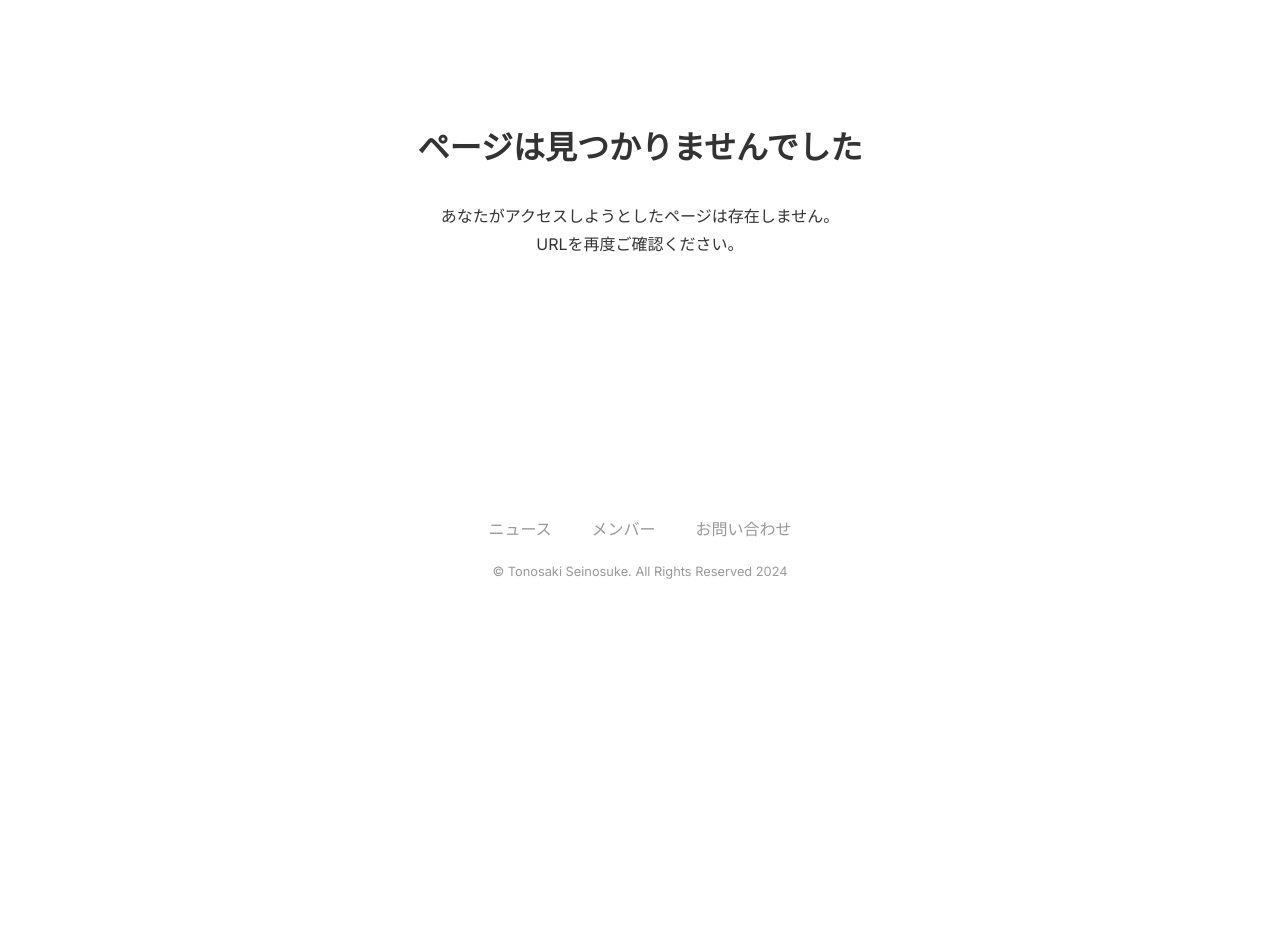
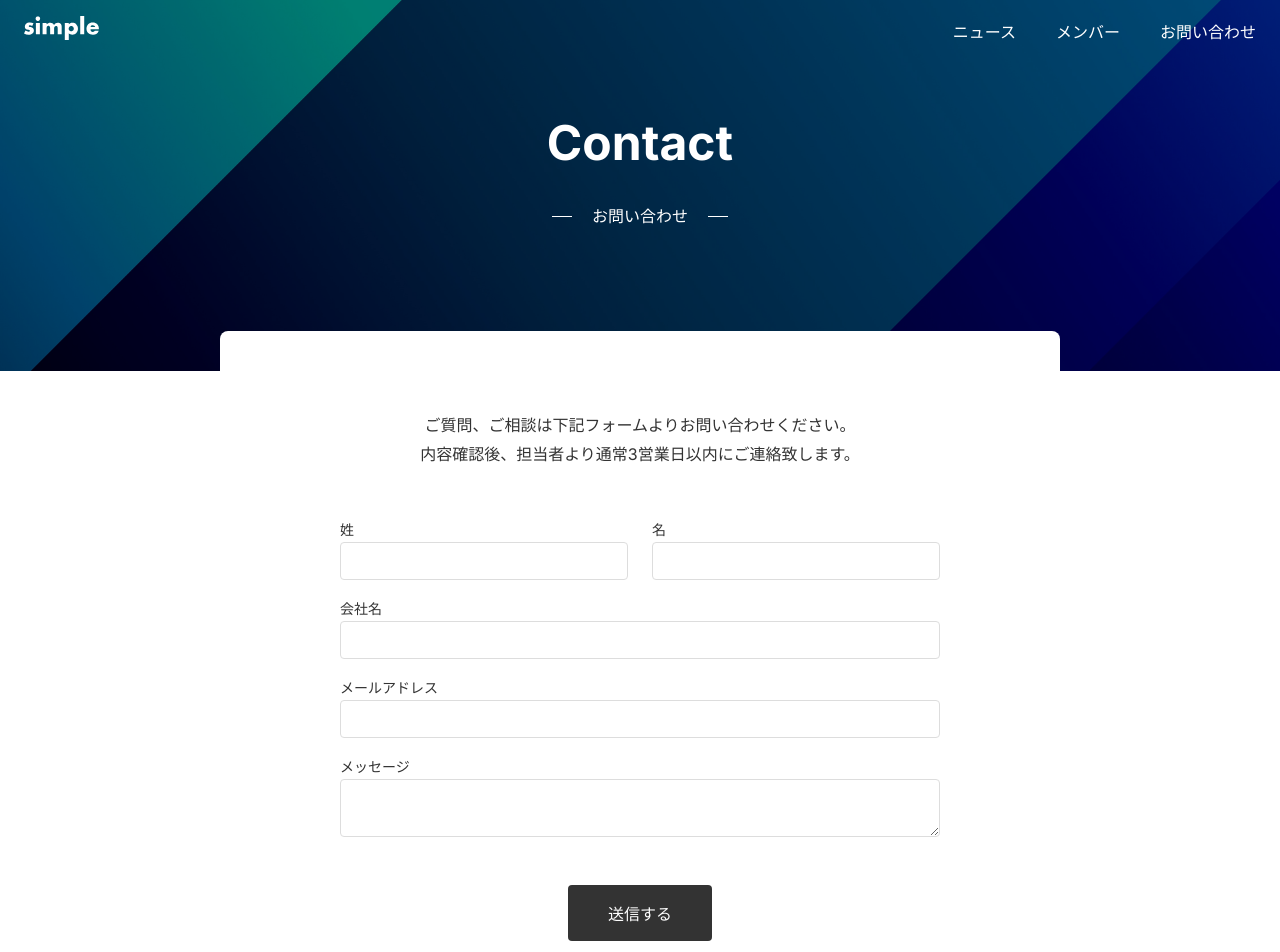
Before and after one commit to seino914/Nextjs_microCMS_site, a Next.js app: page /contact in a window 1280 px wide. Before the commit this address had no page. Shown: the top 952 px of the page. Before the commit the page ends 800 px from the top, so only its background shows below. Built offline with nearby package versions, Linux system fonts and the light colour scheme.

Commit message:
9章まで完了

```diff
--- /dev/null
+++ b/app/_actions/contact.tsx
@@ -0,0 +1,98 @@
+"use server";
+
+function validateEmail(email: string) {
+  const pattern = /^[^\s@]+@[^\s@]+\.[^\s@]+$/;
+  return pattern.test(email);
+}
+
+export async function createContactData(_prevState: any, formData: FormData) {
+  const rawFormData = {
+    lastname: formData.get("lastname") as string,
+    firstname: formData.get("firstname") as string,
+    company: formData.get("company") as string,
+    email: formData.get("email") as string,
+    message: formData.get("message") as string,
+  };
+
+  if (!rawFormData.lastname) {
+    return {
+      status: "error",
+      message: "姓を入力してください",
+    };
+  }
+  if (!rawFormData.firstname) {
+    return {
+      status: "error",
+      message: "名を入力してください",
+    };
+  }
+  if (!rawFormData.company) {
+    return {
+      status: "error",
+      message: "会社名を入力してください",
+    };
+  }
+  if (!rawFormData.email) {
+    return {
+      status: "error",
+      message: "メールアドレスの形式が誤っています",
+    };
+  }
+  if (!rawFormData.message) {
+    return {
+      status: "error",
+      message: "メッセージを入力してください",
+    };
+  }
+
+  const result = await fetch(
+    `https://api.hsforms.com/submissions/v3/integration/submit/${process.env.HUBSPOT_PORTAL_ID}/${process.env.HUBSPOT_FORM_ID}`,
+    {
+      method: "POST",
+      headers: {
+        "Content-Type": "application/json",
+      },
+      body: JSON.stringify({
+        fields: [
+          {
+            objectTypeId: "0-1",
+            name: "lastname",
+            value: rawFormData.lastname,
+          },
+          {
+            objectTypeId: "0-1",
+            name: "firstname",
+            value: rawFormData.firstname,
+          },
+          {
+            objectTypeId: "0-1",
+            name: "company",
+            value: rawFormData.company,
+          },
+          {
+            objectTypeId: "0-1",
+            name: "email",
+            value: rawFormData.email,
+          },
+          {
+            objectTypeId: "0-1",
+            name: "message",
+            value: rawFormData.message,
+          },
+        ],
+      }),
+    }
+  );
+
+  try {
+    await result.json();
+  } catch (e) {
+    console.log(e);
+    return {
+      status: "error",
+      message: "お問い合わせに失敗しました",
+    };
+  }
+
+  return { status: "success", message: "OK" };
+}
--- /dev/null
+++ b/app/_components/ContactForm/index.module.css
@@ -0,0 +1,73 @@
+.form {
+  max-width: 600px;
+  margin: 0 auto;
+}
+
+.item {
+  display: flex;
+  flex-direction: column;
+  flex: 1;
+  padding: 8px 0;
+}
+
+.horizontal {
+  display: flex;
+  justify-content: flex-start;
+  align-items: center;
+  width: 100%;
+  gap: 24px;
+}
+
+.label {
+  font-size: 14px;
+}
+
+.textfield {
+  border: 1px solid var(--color-border);
+  padding: 8px;
+  border-radius: 4px;
+  line-height: 1.5;
+  width: 100%;
+}
+
+.textarea {
+  border: 1px solid var(--color-border);
+  padding: 8px;
+  border-radius: 4px;
+  line-height: 1.5;
+  width: 100%;
+}
+
+.actions {
+  text-align: center;
+  margin-top: 40px;
+}
+
+.button {
+  border: none;
+  background-color: var(--color-button-primary);
+  padding: 16px 40px;
+  font-size: 16px;
+  border-radius: 4px;
+  color: var(--color-text-unpainted);
+  cursor: pointer;
+}
+
+.success {
+  background-color: var(--color-bg-sub);
+  text-align: center;
+  padding: 40px;
+  border-radius: var(--border-radius);
+}
+
+.error {
+  color: var(--color-text-error);
+  font-size: 14px;
+  margin-bottom: 8px;
+}
+
+@media (max-width: 640px) {
+  .success {
+    text-align: left;
+  }
+}
--- /dev/null
+++ b/app/_components/ContactForm/index.tsx
@@ -0,0 +1,88 @@
+"use client";
+
+import { useFormState } from "react-dom";
+import styles from "./index.module.css";
+import { createContactData } from "@/app/_actions/contact";
+
+const initialState = {
+  status: "",
+  message: "",
+};
+
+export default function ContactForm() {
+  const [state, formAction] = useFormState(createContactData, initialState);
+  console.log(state);
+
+  if (state.status === "success") {
+    return (
+      <p className={styles.success}>
+        お問い合わせ頂き、ありがとうございます。
+        <br />
+        お返事まで今しばらくお待ちください。
+      </p>
+    );
+  }
+
+  return (
+    <form className={styles.form} action={formAction}>
+      <div className={styles.horizontal}>
+        <div className={styles.item}>
+          <label className={styles.label} htmlFor="lastname">
+            姓
+          </label>
+          <input
+            className={styles.textfield}
+            type="text"
+            id="lastname"
+            name="lastname"
+          />
+        </div>
+        <div className={styles.item}>
+          <label className={styles.label} htmlFor="firstname">
+            名
+          </label>
+          <input
+            className={styles.textfield}
+            type="text"
+            id="firstname"
+            name="firstname"
+          />
+        </div>
+      </div>
+      <div className={styles.item}>
+        <label className={styles.label} htmlFor="company">
+          会社名
+        </label>
+        <input
+          className={styles.textfield}
+          type="text"
+          id="company"
+          name="company"
+        />
+      </div>
+      <div className={styles.item}>
+        <label className={styles.label} htmlFor="email">
+          メールアドレス
+        </label>
+        <input
+          className={styles.textfield}
+          type="text"
+          id="email"
+          name="email"
+        />
+      </div>
+      <div className={styles.item}>
+        <label className={styles.label} htmlFor="message">
+          メッセージ
+        </label>
+        <textarea className={styles.textarea} id="message" name="message" />
+      </div>
+      <div className={styles.actions}>
+        {state.status === "error" && (
+          <p className={styles.error}>{state.message}</p>
+        )}
+        <input type="submit" value="送信する" className={styles.button} />
+      </div>
+    </form>
+  );
+}
--- /dev/null
+++ b/app/contact/layout.tsx
@@ -0,0 +1,15 @@
+import Hero from "../_components/Hero";
+import Sheet from "../_components/Sheet";
+
+type Props = {
+  children: React.ReactNode;
+};
+
+export default function RootLayout({ children }: Props) {
+  return (
+    <>
+      <Hero title="Contact" sub="お問い合わせ" />
+      <Sheet>{children}</Sheet>
+    </>
+  );
+}
--- /dev/null
+++ b/app/contact/page.module.css
@@ -0,0 +1,10 @@
+.text {
+  text-align: center;
+  margin-bottom: 40px;
+}
+
+@media (max-width: 640px) {
+  .text {
+    text-align: left;
+  }
+}
--- /dev/null
+++ b/app/contact/page.tsx
@@ -0,0 +1,15 @@
+import styles from "./page.module.css";
+import ContactForm from "../_components/ContactForm";
+
+export default function Page() {
+  return (
+    <div className={styles.container}>
+      <p className={styles.text}>
+        ご質問、ご相談は下記フォームよりお問い合わせください。
+        <br />
+        内容確認後、担当者より通常3営業日以内にご連絡致します。
+      </p>
+      <ContactForm />
+    </div>
+  );
+}
--- a/app/layout.tsx
+++ b/app/layout.tsx
@@ -11,7 +11,6 @@
   description: "Generated by create next app",
 };
 
-//
 export default function RootLayout({
   children,
 }: Readonly<{
```
Also changed, not shown: 1 other file (tests, documents, lock files or other folders).
